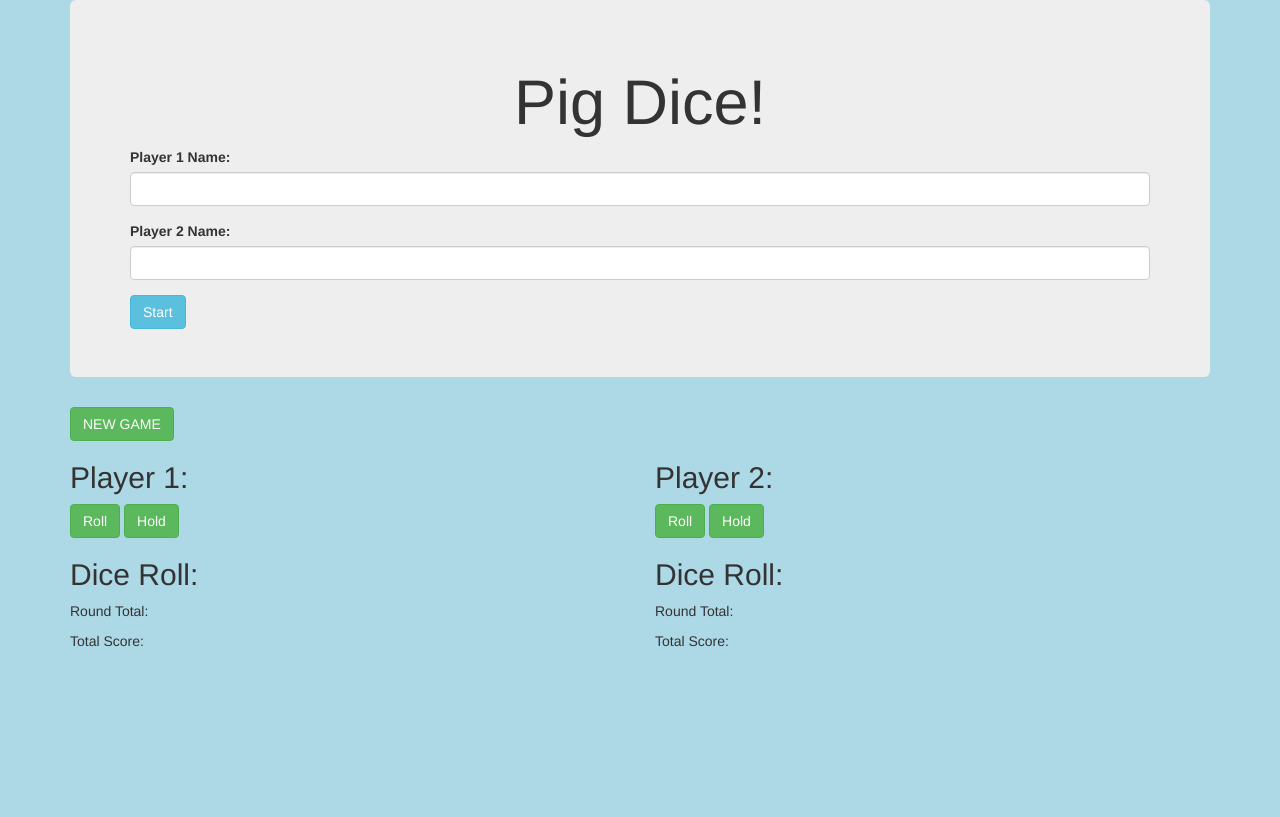
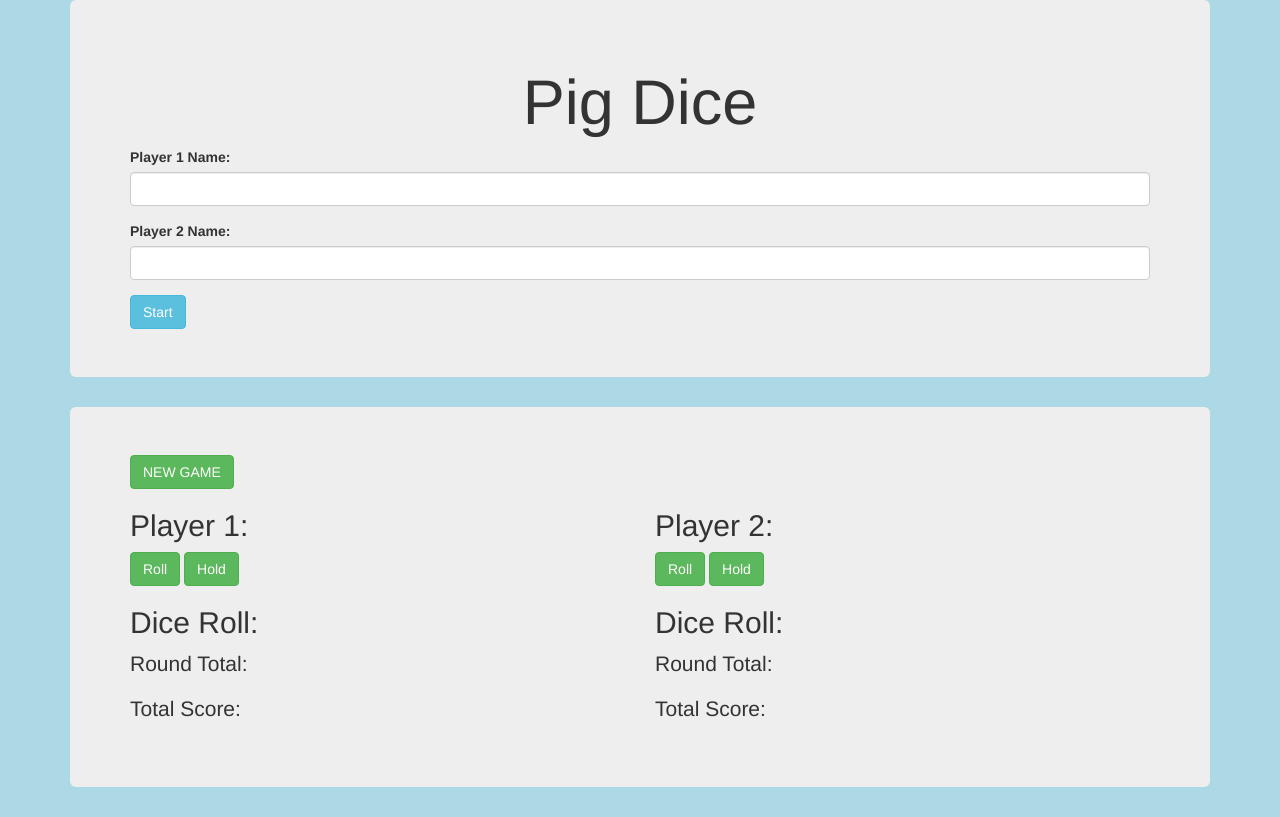
Before and after one commit to oburugu/pig-dice, a plain HTML site: page index.html in a window 1280 px wide. Drawn offline with Linux system fonts and the light colour scheme.

Commit message:
Add all changes

```diff
--- a/index.html
+++ b/index.html
@@ -1,7 +1,7 @@
 <!DOCTYPE html>
 <html>
   <head>
-    <link href="css/bootstrap.css" rel="stylesheet" type="text/css">
+    <link href="css/bootstrap.css" rel="stylesheet" type="text/css" media="all">
     <link href="css/styles.css" rel="stylesheet" type="text/css">
     <script src="js/jquery-3.3.1.js"></script>
     <script src="js/scripts.js"></script>
@@ -11,7 +11,7 @@
 
     <div class="start-menu container">
       <div class="jumbotron">
-        <h1>Pig Dice!</h1>
+        <h1>Pig Dice</h1>
           <form id="player-1">
             <div class="form-group">
               <label for="player1Name">Player 1 Name:</label>
@@ -29,6 +29,7 @@
     </div>
 
     <div class="player-console container">
+      <div class="jumbotron">
         <button id="new-game" class="btn-success btn">NEW GAME</button>
         <div class = "row">
           <div class="col-md-6">
@@ -49,6 +50,7 @@
             <p>Total Score: <span id="total-score-2"></span></p>
         </div>
         </div>
+       </div>
       </div>
   </body>
 </html>
```
